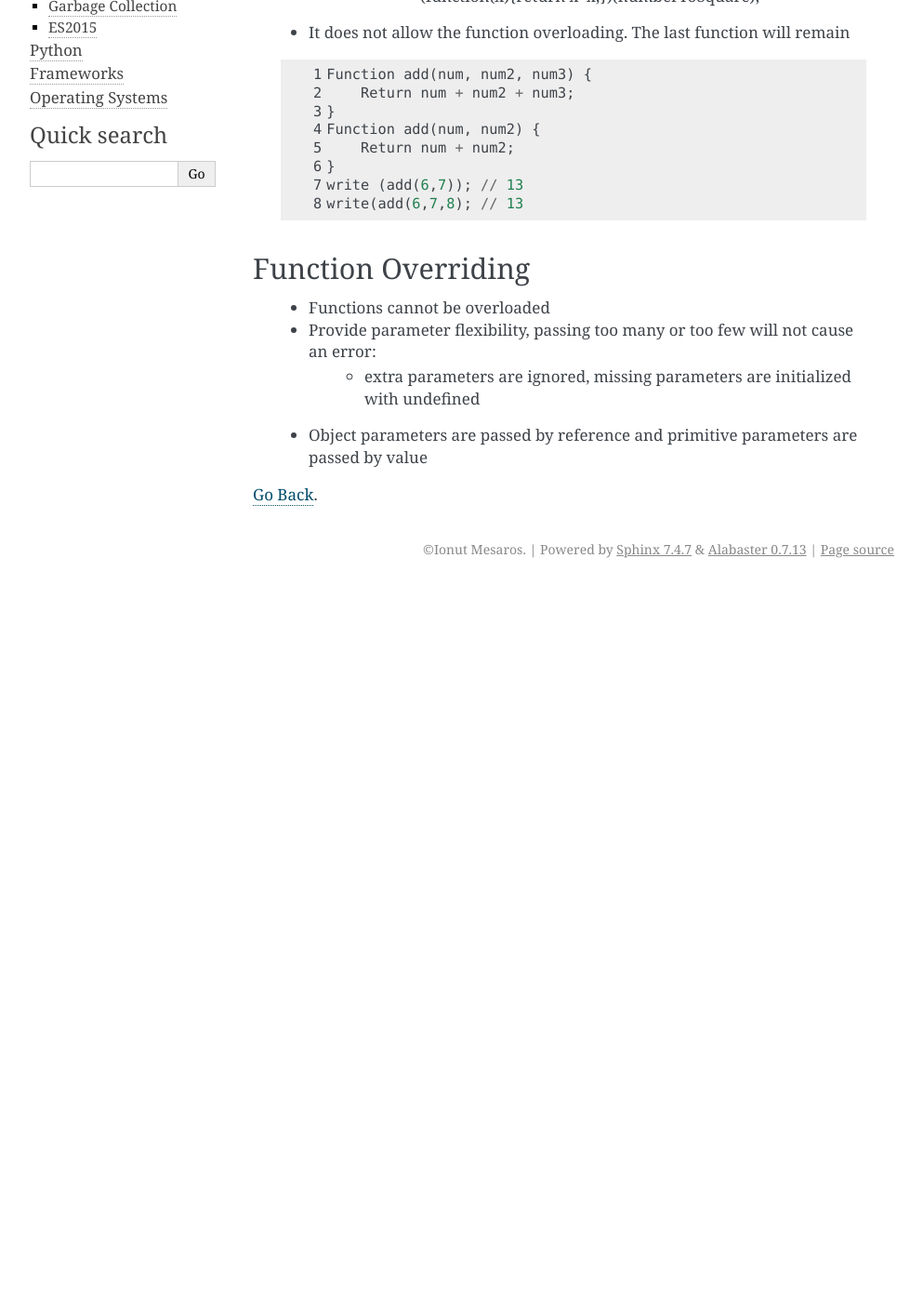
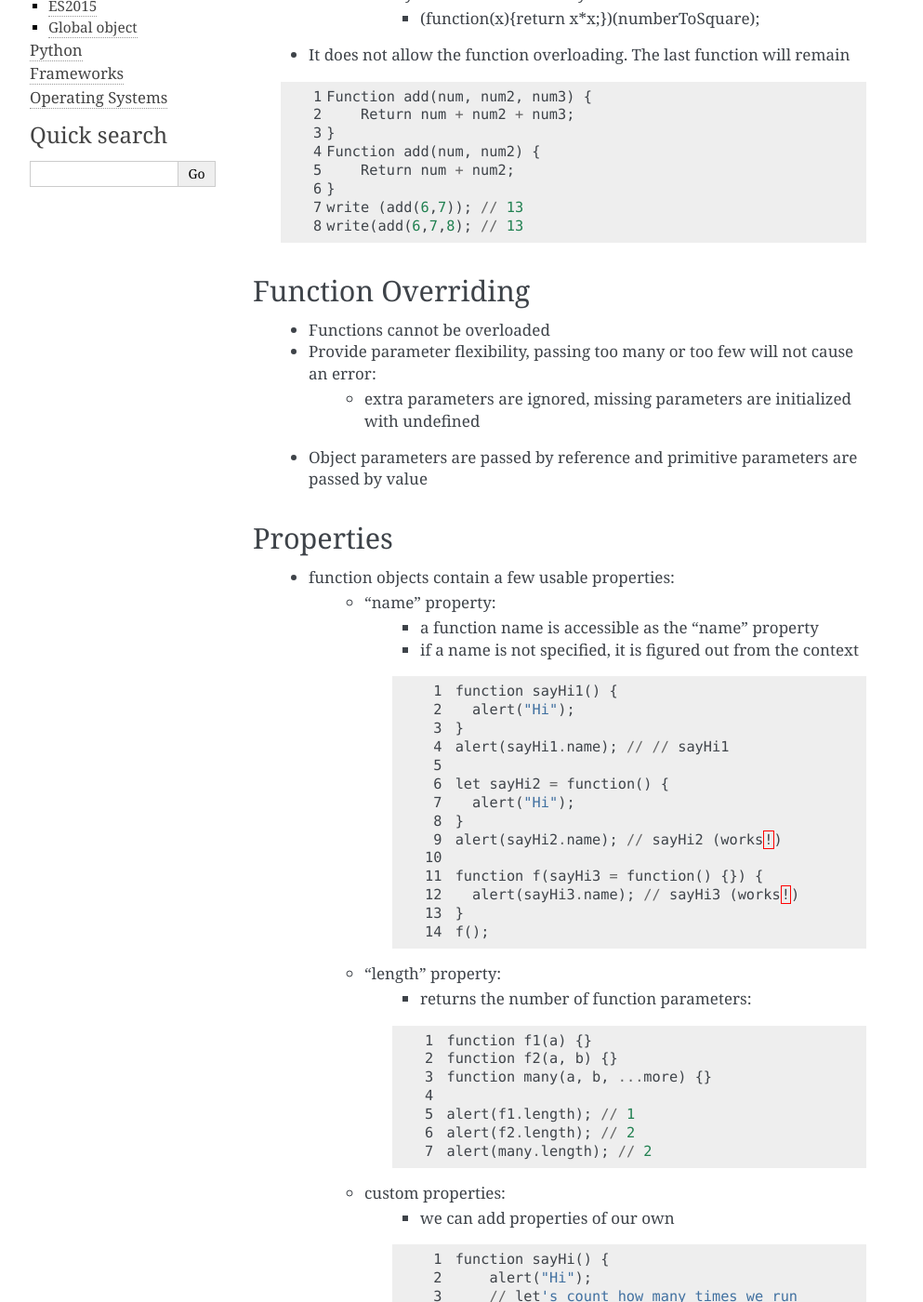
Before and after one commit to Ionuc/books_summaries, a Sphinx documentation site: the page built from sphinx/source/javascript/functions/general.rst, in a window 1280 px wide and 1400 px high, scrolled down 505 px. Shown: the whole window at 93% size, without its empty margins (148-1141 px from the left). Built offline with Sphinx 7.4.7, drawn with Linux system fonts in a browser that asks for light colours; pages that are not in the unit, such as notebooks, are missing from menus; before the commit the page ends 1135 px from its top, so only the background shows below that; some of the changed text lies outside the part shown.

Commit message:
Add global objects,new-function-syntax
- update function/general.rst with function properties

```diff
--- a/sphinx/source/javascript/functions/closure.rst
+++ b/sphinx/source/javascript/functions/closure.rst
@@ -7,7 +7,6 @@ Closure
     - The inner function have access to variables defined outside of the inner function
     - The inner function have access to all variables that are in scope when is declared
     - nested functions can be returned
-
 
     .. code-block:: python
         :linenos:
--- a/sphinx/source/javascript/functions/general.rst
+++ b/sphinx/source/javascript/functions/general.rst
@@ -2,6 +2,7 @@
 
 Functions
 =========
+    - function are of type object, they are callable "action objects"
     - Functions can be invoked
     - There are multiple ways to declare a function:
         - Standard declaration:
@@ -37,4 +38,115 @@ Function Overriding
         - extra parameters are ignored, missing parameters are initialized with undefined
     - Object parameters are passed by reference and primitive parameters are passed by value
 
+Properties
+----------
+    - function objects contain a few usable properties:
+        - "name" property:
+            - a function name is accessible as the "name" property
+            - if a name is not specified, it is figured out from the context
+
+            .. code-block:: python
+               :linenos:
+
+                function sayHi1() {
+                  alert("Hi");
+                }
+                alert(sayHi1.name); // // sayHi1
+
+                let sayHi2 = function() {
+                  alert("Hi");
+                }
+                alert(sayHi2.name); // sayHi2 (works!)
+
+                function f(sayHi3 = function() {}) {
+                  alert(sayHi3.name); // sayHi3 (works!)
+                }
+                f();
+
+        - "length" property:
+            - returns the number of function parameters:
+
+            .. code-block:: python
+               :linenos:
+
+                function f1(a) {}
+                function f2(a, b) {}
+                function many(a, b, ...more) {}
+
+                alert(f1.length); // 1
+                alert(f2.length); // 2
+                alert(many.length); // 2
+
+        - custom properties:
+            - we can add properties of our own
+
+            .. code-block:: python
+               :linenos:
+
+                function sayHi() {
+                    alert("Hi");
+                    // let's count how many times we run
+                    sayHi.counter++;
+                }
+                sayHi.counter = 0; // initial value
+                sayHi(); // Hi
+                sayHi(); // Hi
+
+                alert( `Called ${sayHi.counter} times` ); // Called 2 times
+
+
+            - these properties can be access from the Lexical Environment where the function is attached
+
+            .. code-block:: python
+               :linenos:
+
+                function makeCounter() {
+                    function counter() {
+                        return counter.count++;
+                    };
+                    counter.count = 0;
+                    return counter;
+                }
+
+                let counter = makeCounter();
+
+                counter.count = 10;
+                alert( counter() ); // 10
+
+Named Function Expression
+-------------------------
+    - Named Function Expression (or NFE), is a term for Function Expression that have a name
+
+    .. code-block:: python
+       :linenos:
+
+        // Ordinary Function Expression
+        let sayHi = function(who) {
+          alert(`Hello, ${who}`);
+        };
+
+        // Named Function Expression
+        let sayHi = function func(who) {
+          alert(`Hello, ${who}`);
+        };
+
+    - there are 2 special things about the name "func":
+        - it allows the function to referece itself internally
+        - it is not visible outside of the function
+
+        .. code-block:: python
+           :linenos:
+
+            let sayHi = function func(who) {
+                if (who) {
+                    alert(`Hello, ${who}`);
+                } else {
+                    func("Guest"); // use func to re-call itself
+                }
+            };
+            sayHi(); // Hello, Guest
+
+            // But this won't work:
+            func(); // Error, func is not defined (not visible outside of the function)
+
 :ref:`Go Back <javascript-functions-label>`.
--- a/sphinx/source/javascript/functions/index.rst
+++ b/sphinx/source/javascript/functions/index.rst
@@ -10,6 +10,8 @@ Functions
     general.rst
     rest-parameters-and-spread.rst
     closure.rst
+    new-function-syntax.rst
+    lexical-environment.rst
 
 
 :ref:`Go Back <javascript-label>`.
--- a/sphinx/source/javascript/lexical-environment.rst
+++ b/sphinx/source/javascript/functions/lexical-environment.rst
@@ -2,7 +2,7 @@
 
 Lexical environment
 ===================
-    - in JavaScript, every running function, code block and the script asa whole have an internal (hidden) object called
+    - in JavaScript, every running function, code block and the script as a whole have an internal (hidden) object called
       the Lexical Environment
 
     - the Lexical Environment object consist of 2 parts:
--- a/sphinx/source/javascript/index.rst
+++ b/sphinx/source/javascript/index.rst
@@ -16,3 +16,4 @@ Javascript
     lexical-environment.rst
     gc.rst
     ES2015.rst
+    global.rst
```
Also changed, not shown: sphinx/source/javascript/functions/new-function-syntax.rst (added, +24 -0 lines), sphinx/source/javascript/global.rst (added, +111 -0 lines).
